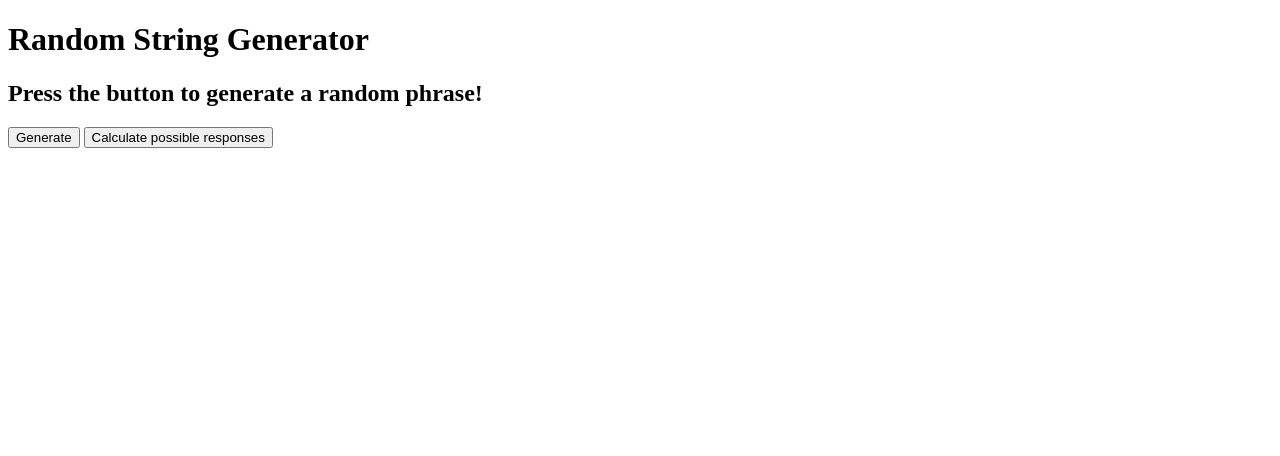
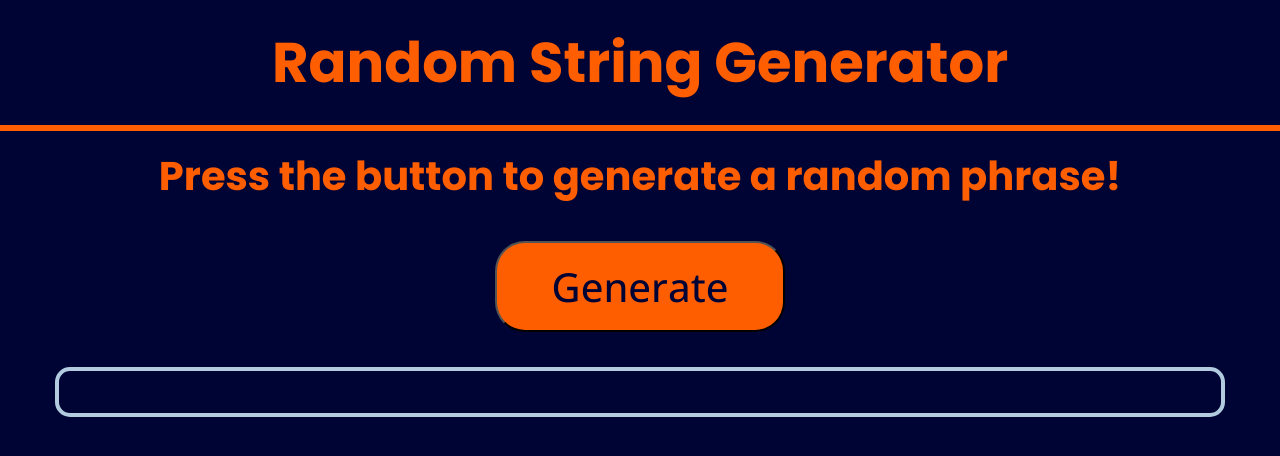
Before and after one commit to dunncooper039/random-string-generator, a plain HTML site: page index.html in a window 1280 px wide. Drawn offline with nearby package versions, Linux system fonts and the light colour scheme.

Commit message:
Added CSS

```diff
--- /dev/null
+++ b/Resources/CSS/index.css
@@ -0,0 +1,69 @@
+* {
+  margin: 0;
+}
+body {
+  background-color: #000435;
+}
+header {
+  align-content: center;
+  text-align: center;
+  border-bottom: 6px solid #FF5E00;
+  padding: 20px 0px;
+  margin: 0px auto;
+}
+content{
+  display: grid;
+  justify-content: center;
+  justify-items: center;
+  grid-template-columns: 1fr;
+}
+h1, h2 {
+  color: #FF5E00;
+  font-family: "Poppins", sans-serif;
+  font-weight: 700;
+}
+h3, p {
+  color: #B2CBDE;
+}
+h1 {
+  font-size: 3.5rem;
+}
+h2 {
+  font-size: 2.5rem;
+  text-align: center;
+  margin: 15px;
+}
+h3 {
+  font-family: "Poppins", sans-serif;
+  font-weight: 500;
+  font-size: 1.25rem;
+}
+p {
+  font-family: "Open Sans", sans-serif;
+  font-weight: 500;
+  font-size: 1.5rem;
+  text-align: center;
+  border: 4px solid #B2CBDE;
+  border-radius: 15px;
+  padding: 5px;
+  width: 90%;
+  min-height: 2rem;
+  align-self: center;
+  margin: 10px auto;
+}
+button {
+  margin: 15px;
+  padding: 5% 0px;
+  font-family: "Open Sans";
+  font-weight: 500;
+  font-size: 2.5rem;
+  color:#000435;
+  background-color: #FF5E00;
+  border-radius: 30px;
+}
+#button-container {
+  display: grid;
+  margin: 20px auto;
+  width: 25%;
+  align-content: center;
+}
--- a/index.html
+++ b/index.html
@@ -1,7 +1,10 @@
 <!DOCTYPE html>
 <html>
   <head>
-    <!--<link href="./Resources/CSS/index.css" type="text/css" rel="stylesheet">-->
+    <link href="./Resources/CSS/index.css" type="text/css" rel="stylesheet">
+    <link rel="preconnect" href="https://fonts.googleapis.com">
+    <link rel="preconnect" href="https://fonts.gstatic.com" crossorigin>
+    <link href="https://fonts.googleapis.com/css2?family=Open+Sans:ital,wght@0,500;1,500&family=Poppins:ital,wght@0,500;0,700;1,500;1,700&display=swap" rel="stylesheet">
     <title>Random String Generator</title>
   </head>
   <body>
@@ -11,8 +14,9 @@
     <main>
       <h2>Press the button to generate a random phrase!</h2>
       <script src="script.js" defer></script>
-      <button id="generate">Generate</button>
-      <button id="outputCalc">Calculate possible responses</button>
+      <div id="button-container">
+        <button id="generate">Generate</button>
+      </div>
       <p id="output"></p>
     </main>
   </body>
```
Also changed, not shown: script.js.
